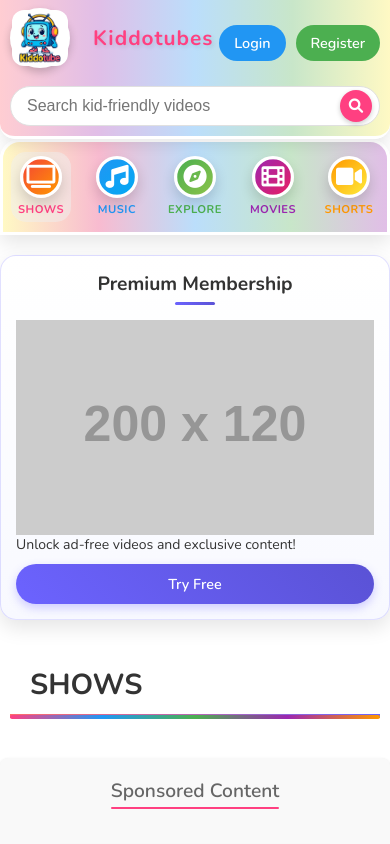
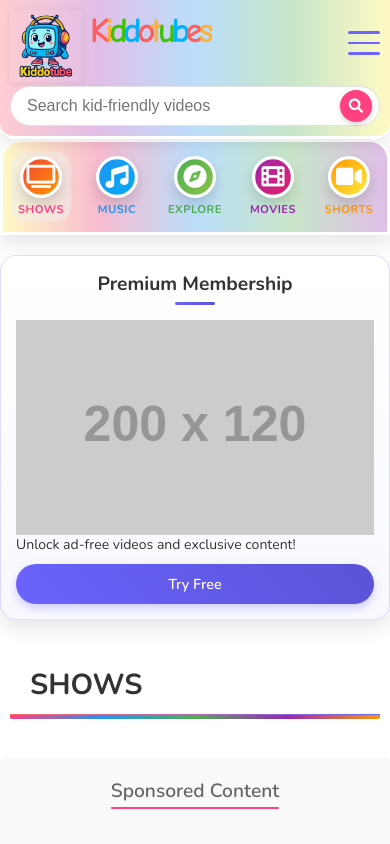
Before and after one commit to imsharukh1994/kiddotubes.com, a website: page index.html in a window 390 px wide. Shown: the top 844 px of the page. Drawn offline with nearby package versions, Linux system fonts and the light colour scheme; no server answers; placeholder pictures from the web are drawn by us.

Commit message:
Enhance header and footer styles; add mobile navigation functionality

```diff
--- a/index.html
+++ b/index.html
@@ -29,11 +29,23 @@
     <div class="app-container">
         <!-- Header Section -->
         <header>
-            <div class="logo-container">
+            <div class="logo-container" style="display: flex; align-items: center; gap: 8px;">
                 <div class="logo">
-                    <img src="assets/logos.png" alt="Kiddotubes Logo" style="height:56px;width:auto;border-radius:12px;background:#fff;">
+                    <img src="assets/logos.png" alt="Kiddotubes Logo"
+                         style="height:72px;width:auto;box-shadow:0 2px 8px rgba(0,0,0,0.07);margin-right:0;">
                 </div>
-                <h1>Kiddotubes</h1>
+                <h1 style="font-size:2.2rem; margin:0; letter-spacing:-4.5px; font-family: 'Comic Sans MS', 'Comic Sans', cursive; font-weight: bold;">
+                  <span style="color:#ff5e5b;">K</span>
+                  <span style="color:#fbb13c;">i</span>
+                  <span style="color:#3ec300;">d</span>
+                  <span style="color:#00b2ff;">d</span>
+                  <span style="color:#ff5e5b;">o</span>
+                  <span style="color:#fbb13c;">t</span>
+                  <span style="color:#3ec300;">u</span>
+                  <span style="color:#00b2ff;">b</span>
+                  <span style="color:#ff5e5b;">e</span>
+                  <span style="color:#fbb13c;">s</span>
+                </h1>
             </div>
             <div class="search-container">
                 <input type="text" id="search-input" placeholder="Search kid-friendly videos">
@@ -41,6 +53,16 @@
                     <i class="fas fa-search search-icon"></i>
                 </button>
             </div>
+            <!-- Hamburger and mobile nav go here -->
+            <div class="hamburger" id="hamburger-menu">
+              <span></span>
+              <span></span>
+              <span></span>
+            </div>
+            <nav class="mobile-nav" id="mobile-nav">
+              <a href="login.html" class="login-btn">Login</a>
+              <a href="login.html#register" class="register-btn">Register</a>
+            </nav>
             <div class="user-actions">
                 <div id="auth-buttons" style="display: flex; gap: 10px;">
                     <a href="login.html" class="login-btn">Login</a>
@@ -394,9 +416,10 @@
     <!-- Footer Section -->
     <footer class="footer">
         <div class="footer-content">
-            <div class="footer-logo">
-                <img src="assets/logos.png" alt="Kiddotubes Logo" style="height:48px;width:auto;border-radius:12px;background:#fff;">
-                <h2>Kiddotubes</h2>
+            <div class="footer-logo" style="display: flex; align-items: center; gap: 14px;">
+                <img src="assets/logos.png" alt="Kiddotubes Logo"
+                     style="height:56px;width:auto;box-shadow:0 2px 8px rgba(0,0,0,0.07);margin-right:0;">
+                <h2 style="font-size:1.7rem; margin:0; color:#2d3a4a; letter-spacing:1px;">Kiddotubes</h2>
             </div>
             <div class="footer-links">
                 <div class="footer-column">
@@ -519,5 +542,20 @@
             }, 60000); // Check every minute
         });
     </script>
+
+    <!-- Mobile Navigation -->
+    <script>
+      const hamburger = document.getElementById('hamburger-menu');
+      const mobileNav = document.getElementById('mobile-nav');
+      hamburger.addEventListener('click', () => {
+        mobileNav.classList.toggle('active');
+      });
+      // Optional: close menu when clicking outside
+      document.addEventListener('click', (e) => {
+        if (!hamburger.contains(e.target) && !mobileNav.contains(e.target)) {
+          mobileNav.classList.remove('active');
+        }
+      });
+    </script>
 </body>
 </html>
--- a/styles.css
+++ b/styles.css
@@ -54,34 +54,55 @@ header {
 }
 
 .logo-container {
-    display: flex;
-    align-items: center;
-}
-
-.logo {
-    width: 60px;
-    height: 60px;
-    margin-right: 15px;
-    border-radius: 50%;
-    background-color: #FF4081;
-    display: flex;
-    justify-content: center;
-    align-items: center;
-    box-shadow: 0 4px 8px rgba(0, 0, 0, 0.2);
-    border: 3px solid #fff;
-}
-
-.logo i {
-    font-size: 30px;
-    color: #fff;
+  display: flex;
+  align-items: center;
+  gap: 0.7em;
+  flex-wrap: wrap;
+}
+
+.logo-container .logo img {
+  height: 3.5em;
+  width: auto;
+  box-shadow: 0 2px 8px rgba(0,0,0,0.07);
 }
 
 .logo-container h1 {
-    font-size: 2rem;
-    font-weight: 700;
-    color: #FF4081;
-    text-shadow: 2px 2px 4px rgba(0, 0, 0, 0.1);
-    letter-spacing: 1px;
+  font-size: 2.2rem;
+  margin: 0;
+  letter-spacing: 1px;
+  font-family: 'Comic Sans MS', 'Comic Sans', cursive;
+  font-weight: bold;
+  display: flex;
+  flex-wrap: wrap;
+  align-items: center;
+}
+
+/* Responsive adjustments */
+@media (max-width: 700px) {
+  .logo-container {
+    gap: 0.5em;
+  }
+  .logo-container .logo img {
+    height: 2.2em;
+  }
+  .logo-container h1 {
+    font-size: 1.3rem;
+  }
+}
+
+@media (max-width: 480px) {
+  .logo-container {
+    flex-direction: column;
+    align-items: flex-start;
+    gap: 0.3em;
+  }
+  .logo-container .logo img {
+    height: 2em;
+  }
+  .logo-container h1 {
+    font-size: 1.1rem;
+    letter-spacing: 0.5px;
+  }
 }
 
 .search-container {
@@ -1989,3 +2010,67 @@ flex-wrap: wrap;
         border: 1px solid #ddd;
     }
 }
+
+/* Hamburger styles */
+.hamburger {
+  display: none;
+  flex-direction: column;
+  justify-content: center;
+  width: 32px;
+  height: 32px;
+  cursor: pointer;
+  z-index: 2001;
+  margin-left: 10px;
+}
+.hamburger span {
+  height: 4px;
+  width: 100%;
+  background: #6c63ff;
+  margin: 4px 0;
+  border-radius: 2px;
+  transition: 0.3s;
+}
+
+/* Mobile nav styles */
+.mobile-nav {
+  display: none;
+  flex-direction: column;
+  position: absolute;
+  top: 60px;
+  right: 20px;
+  background: #fff;
+  border-radius: 15px;
+  box-shadow: 0 8px 24px rgba(0,0,0,0.15);
+  padding: 18px 24px;
+  z-index: 2000;
+  min-width: 140px;
+  gap: 12px;
+}
+.mobile-nav a {
+  font-size: 1rem;
+  font-weight: 600;
+  color: #6c63ff;
+  text-decoration: none;
+  padding: 8px 0;
+  border-radius: 8px;
+  transition: background 0.2s;
+  text-align: left;
+}
+.mobile-nav a:hover {
+  background: #f3f3ff;
+}
+
+/* Hide user-actions on small screens, show hamburger */
+@media (max-width: 768px) {
+  .user-actions {
+    display: none !important;
+  }
+  .hamburger {
+    display: flex;
+  }
+}
+
+/* Show mobile nav when active */
+.mobile-nav.active {
+  display: flex;
+}
```
